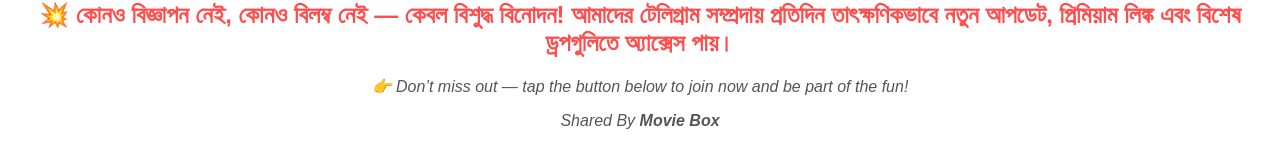
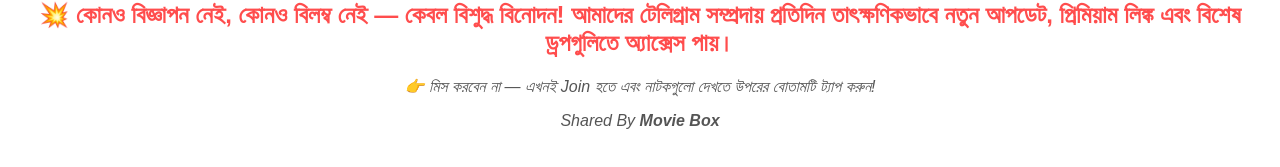
Before and after one commit to eshopgeniusofficial-blip/bangla-natok, a plain HTML site: page index.html in a window 1280 px wide. Shown: the part 549-716 px from the top of the page. Drawn offline with Linux system fonts and the light colour scheme.

Commit message:
Update index.html

```diff
--- a/index.html
+++ b/index.html
@@ -100,7 +100,7 @@
   <h2><span style="background-color: white; color: #FF4D4D; font-size: x-large;">💥 কোনও বিজ্ঞাপন নেই, কোনও বিলম্ব নেই — কেবল বিশুদ্ধ বিনোদন! আমাদের টেলিগ্রাম সম্প্রদায় প্রতিদিন তাৎক্ষণিকভাবে নতুন আপডেট, প্রিমিয়াম লিঙ্ক এবং বিশেষ ড্রপগুলিতে অ্যাক্সেস পায়।</span></h2>
 
   <!-- Don't miss out -->
-  <p style="color: #555555; font-style: italic;">👉 Don’t miss out — tap the button below to join now and be part of the fun!</p>
+  <p style="color: #555555; font-style: italic;">👉 মিস করবেন না — এখনই Join হতে এবং নাটকগুলো দেখতে উপরের বোতামটি ট্যাপ করুন!</p>
 
   <!-- Shared By -->
   <p style="color: #555555; font-style: italic;">Shared By <strong>Movie Box</strong></p>
```
